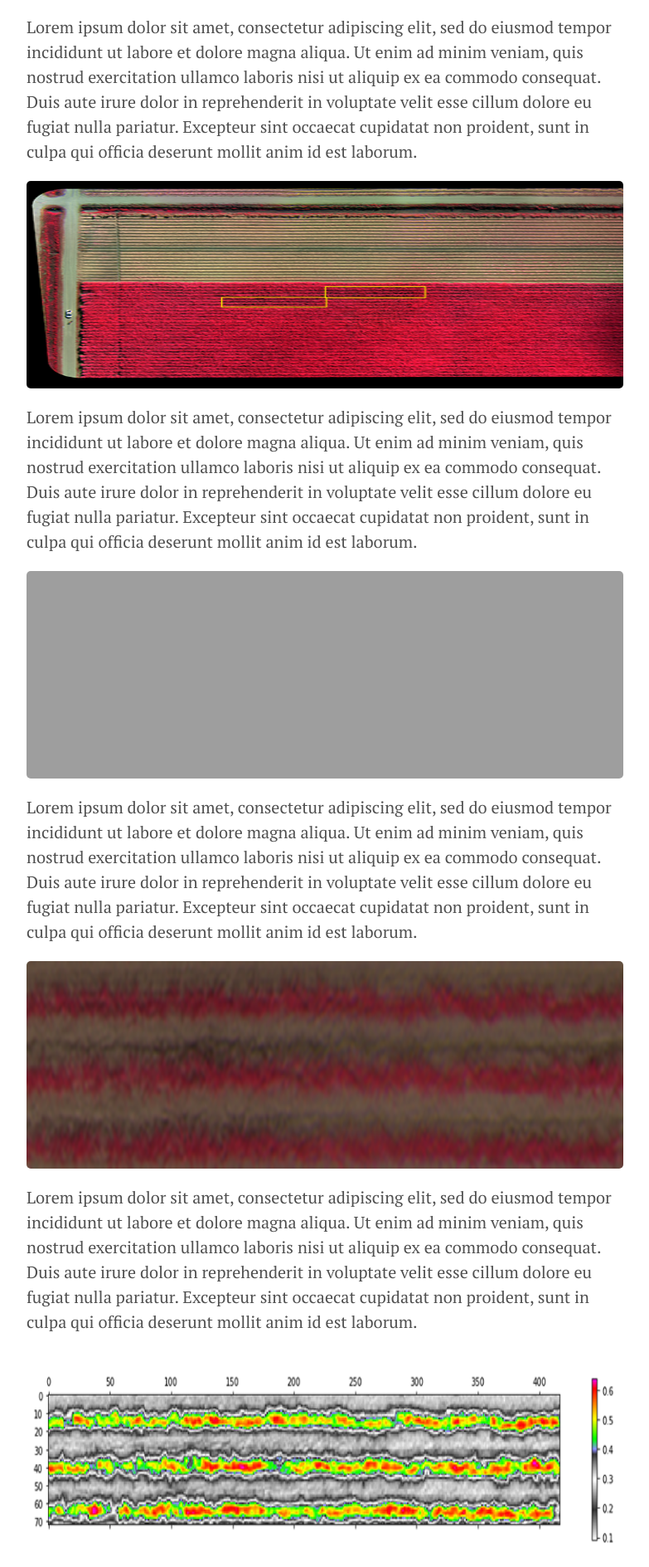
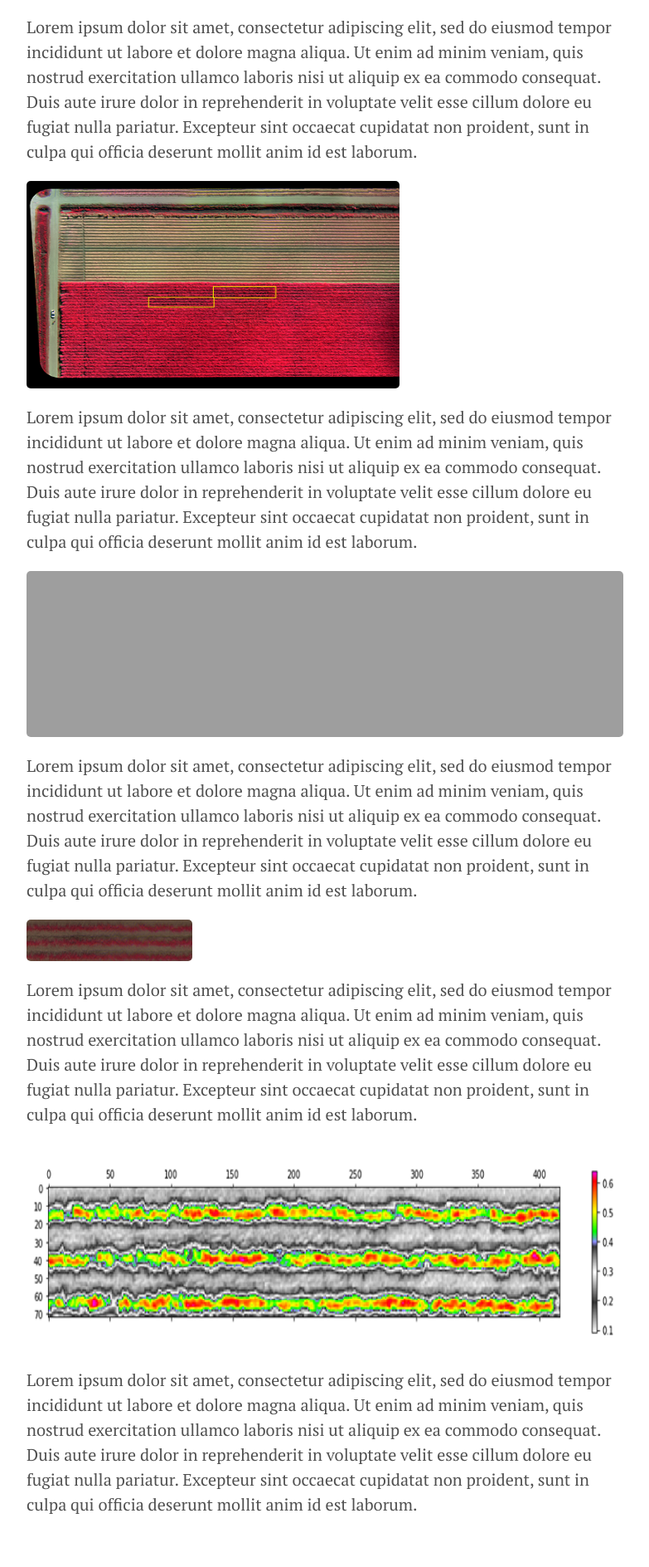
Before and after one commit to geraldmc/geraldmc.github.io, a Jekyll site: the page built from _posts/2019-02-23-predicting-yield-1.md, in a window 1280 px wide. Shown: the part 2378-4266 px from the top of the page at 83% size, without its empty margins (248-1031 px from the left). Built offline with Jekyll 4.4.1, drawn with Linux system fonts in a browser that asks for light colours.

Commit message:
updates initial Sare posting

```diff
--- a/_posts/2019-02-23-predicting-yield-1.md
+++ b/_posts/2019-02-23-predicting-yield-1.md
@@ -25,31 +25,31 @@ We asked two questions:
 
 Our study area was planted and harvested over two successive growing seasons. An area of 1000 by 60 ft was divided in a Latin Square design into 30 sections.
 
-![South Louisiana]({{ site.url }}/assets/study-area.png){:height="250px" width="850px"}
+![Study Area]({{ site.url }}/assets/study-area.png){:height="250px" width="850px"}
 
 As indicated in the image below five levels of nitrogen fertilization (0, 40, 80, 120 and 180 kg·N·ac−1) were applied in a setup with six replicates. This resulted in 30 plots 100 × 20 sq ft each making a total trial size of 1.5 acres.
 
-![South Louisiana]({{ site.url }}/assets/treatment-grid.png){:height="250px" width="850px"}
+![Treatments]({{ site.url }}/assets/treatment-grid.png){:height="250px" width="850px"}
 
 Lorem ipsum dolor sit amet, consectetur adipiscing elit, sed do eiusmod tempor incididunt ut labore et dolore magna aliqua. Ut enim ad minim veniam, quis nostrud exercitation ullamco laboris nisi ut aliquip ex ea commodo consequat. Duis aute irure dolor in reprehenderit in voluptate velit esse cillum dolore eu fugiat nulla pariatur. Excepteur sint occaecat cupidatat non proident, sunt in culpa qui officia deserunt mollit anim id est laborum.
 
-![South Louisiana]({{ site.url }}/assets/nadir-view.png){:height="250px" width="850px"}
+![Nadir View]({{ site.url }}/assets/nadir-view.png){:height="250px" width="850px"}
 
 Lorem ipsum dolor sit amet, consectetur adipiscing elit, sed do eiusmod tempor incididunt ut labore et dolore magna aliqua. Ut enim ad minim veniam, quis nostrud exercitation ullamco laboris nisi ut aliquip ex ea commodo consequat. Duis aute irure dolor in reprehenderit in voluptate velit esse cillum dolore eu fugiat nulla pariatur. Excepteur sint occaecat cupidatat non proident, sunt in culpa qui officia deserunt mollit anim id est laborum.
 
-![South Louisiana]({{ site.url }}/assets/NGR-highlight.png){:height="250px" width="850px"}
+![NGR Highlight]({{ site.url }}/assets/NGR-highlight.png){:height="250px" width="450px"}
 
 Lorem ipsum dolor sit amet, consectetur adipiscing elit, sed do eiusmod tempor incididunt ut labore et dolore magna aliqua. Ut enim ad minim veniam, quis nostrud exercitation ullamco laboris nisi ut aliquip ex ea commodo consequat. Duis aute irure dolor in reprehenderit in voluptate velit esse cillum dolore eu fugiat nulla pariatur. Excepteur sint occaecat cupidatat non proident, sunt in culpa qui officia deserunt mollit anim id est laborum.
 
-![South Louisiana]({{ site.url }}/assets/NGR-full-view.png){:height="250px" width="850px"}
+![NGR Full]({{ site.url }}/assets/NGR-full-view.png){:height="200px" width="850px"}
 
 Lorem ipsum dolor sit amet, consectetur adipiscing elit, sed do eiusmod tempor incididunt ut labore et dolore magna aliqua. Ut enim ad minim veniam, quis nostrud exercitation ullamco laboris nisi ut aliquip ex ea commodo consequat. Duis aute irure dolor in reprehenderit in voluptate velit esse cillum dolore eu fugiat nulla pariatur. Excepteur sint occaecat cupidatat non proident, sunt in culpa qui officia deserunt mollit anim id est laborum.
 
-![South Louisiana]({{ site.url }}/assets/2017-04-25_001_3_CIR.png){:height="250px" width="850px"}
+![CIR Section 001]({{ site.url }}/assets/2017-04-25_001_3_CIR.png){:height="50px" width="200px"}
 
 Lorem ipsum dolor sit amet, consectetur adipiscing elit, sed do eiusmod tempor incididunt ut labore et dolore magna aliqua. Ut enim ad minim veniam, quis nostrud exercitation ullamco laboris nisi ut aliquip ex ea commodo consequat. Duis aute irure dolor in reprehenderit in voluptate velit esse cillum dolore eu fugiat nulla pariatur. Excepteur sint occaecat cupidatat non proident, sunt in culpa qui officia deserunt mollit anim id est laborum.
 
-![South Louisiana]({{ site.url }}/assets/2017-04-25_001_3_NDVI.png){:height="250px" width="850px"}
+![NDVI Section 001]({{ site.url }}/assets/2017-04-25_001_3_NDVI.png){:height="250px" width="850px"}
 
 
 Lorem ipsum dolor sit amet, consectetur adipiscing elit, sed do eiusmod tempor incididunt ut labore et dolore magna aliqua. Ut enim ad minim veniam, quis nostrud exercitation ullamco laboris nisi ut aliquip ex ea commodo consequat. Duis aute irure dolor in reprehenderit in voluptate velit esse cillum dolore eu fugiat nulla pariatur. Excepteur sint occaecat cupidatat non proident, sunt in culpa qui officia deserunt mollit anim id est laborum.
```
